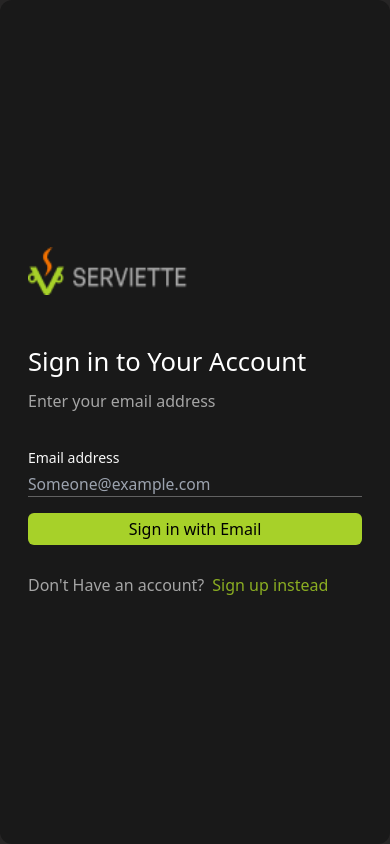
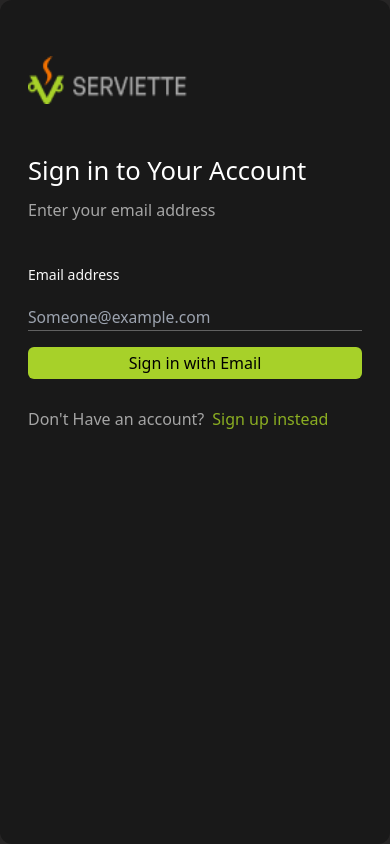
Before and after one commit to preciousaffiah/admin-dashboard-template, a Next.js app: page /auth/sign-in in a window 390 px wide. Built offline with nearby package versions, Linux system fonts and the light colour scheme.

Commit message:
change in height

```diff
--- a/pages/auth/sign-in.tsx
+++ b/pages/auth/sign-in.tsx
@@ -70,13 +70,13 @@ const SignIn: FC = () => {
         <PageAnimation>
           <Container>
             <div className="authcard4">
-              <div className="authcard5">
+              <div className="authcard5 md:pt-0 pt-14">
                 <div className="authcard5a">
                   {showPassword ? (
                     <>
                       <>
                         <Image alt="img" src={logo} className="authimg1" />
-                        <div className="pb-8">
+                        <div className="pb-10">
                           <h1 className="text-[1.6rem] font-medium text-white pb-2">
                             Your Password
                           </h1>
@@ -96,7 +96,7 @@ const SignIn: FC = () => {
                               autoComplete="new-password"
                               type="password"
                               placeholder="Enter a password"
-                              className="text-[0.98rem] text-white w-full mt-1 bg-transparent border-b-[1px] border-primary-border focus:border-orange-500 outline-none transition-colors duration-500"
+                              className="md:pt-0 pt-4 text-[0.98rem] text-white w-full mt-1 bg-transparent border-b-[1px] border-primary-border focus:border-orange-500 outline-none transition-colors duration-500"
                             />
                             <br />
                             <p className="text-red-400 text-sm">
@@ -113,7 +113,7 @@ const SignIn: FC = () => {
                   ) : (
                     <>
                       <Image alt="img" src={logo} className="authimg2" />
-                      <div className="pb-8">
+                      <div className="pb-10">
                         <div>
                           <h1 className="text-[1.6rem] font-medium text-white pb-2">
                             Sign in to Your Account
@@ -137,7 +137,7 @@ const SignIn: FC = () => {
                             autoComplete="off"
                             type="email"
                             placeholder="Someone@example.com"
-                            className="text-[0.98rem] text-white w-full mt-1 bg-transparent border-b-[1px] border-primary-border focus:border-orange-500 outline-none transition-colors duration-500"
+                            className="md:pt-0 pt-4 text-[0.98rem] text-white w-full mt-1 bg-transparent border-b-[1px] border-primary-border focus:border-orange-500 outline-none transition-colors duration-500"
                           />
                           <br />
                           <p className="text-red-400 text-sm">
--- a/styles/globals.css
+++ b/styles/globals.css
@@ -82,7 +82,7 @@ tr td:last-child {
   }
 
   .authcard1 {
-    @apply h-screen;
+    @apply min-h-[37rem] h-screen;
   }
   .authcard2 {
     @apply h-full w-full m-auto;
@@ -97,7 +97,7 @@ tr td:last-child {
     @apply bg-primary-dark md:w-1/2 w-full md:rounded-l-xl md:rounded-none rounded-xl md:py-0 py-6 md:px-0 px-2 flex flex-col self-center m-auto h-full items-center;
   }
   .authcard5a {
-    @apply m-auto md:max-w-[23rem] w-full md:px-0 px-5;
+    @apply md:m-auto m-0 md:max-w-[23rem] w-full md:px-0 px-5;
   }
   .authcard6 {
     @apply md:w-1/2 w-0;
```
